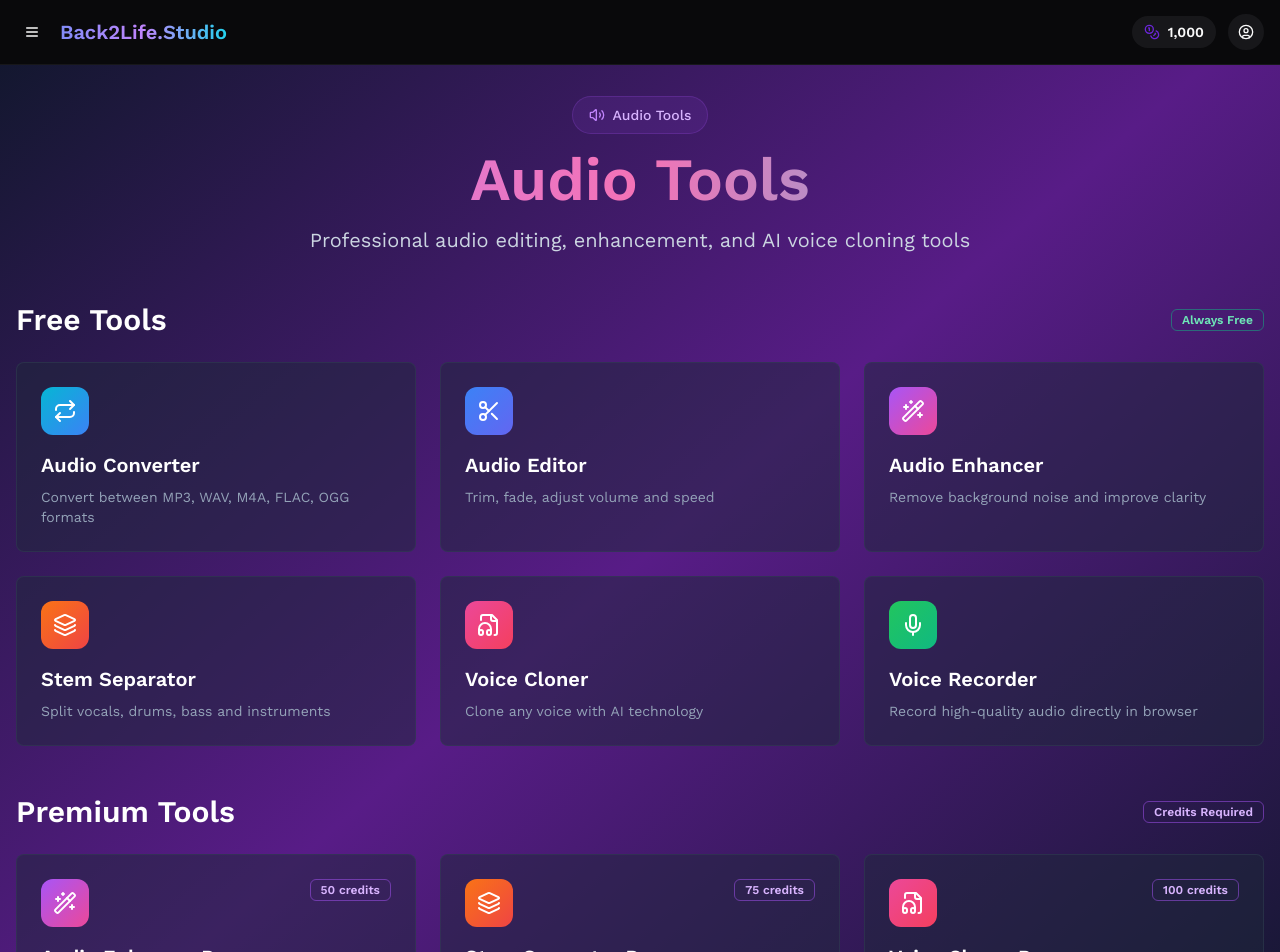
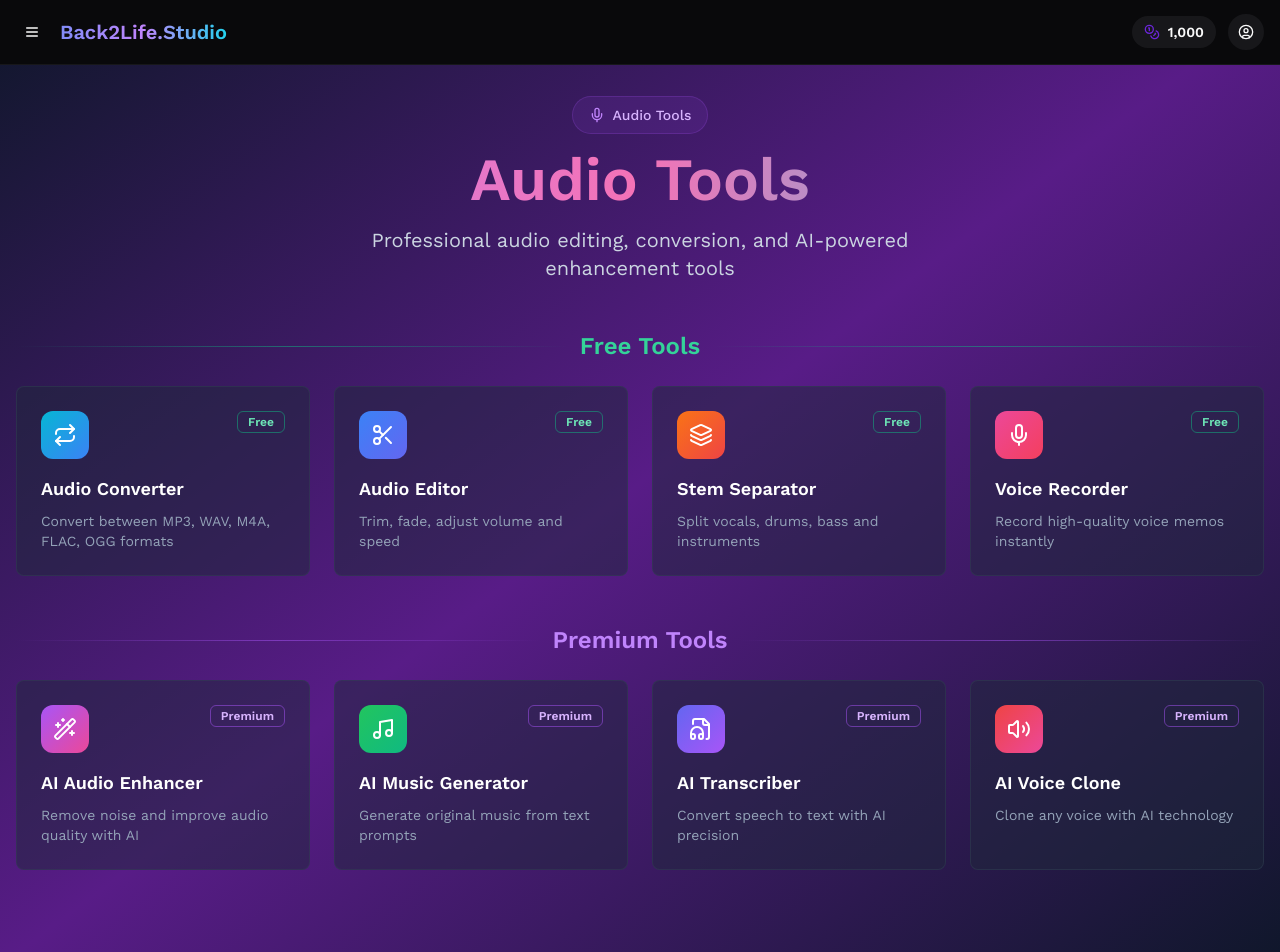
Before and after one commit to ashinstinct/sg-3f9e0639-0e46-47e0-ba87-cf415efaed8a-1774293159, a Next.js app: page /audio in a window 1280 px wide. Shown: the top 952 px of the page. Built offline with nearby package versions, Linux system fonts and the light colour scheme.

Commit message:
fix(ui): update agents link and audio page layout

```diff
--- a/src/components/Navigation.tsx
+++ b/src/components/Navigation.tsx
@@ -72,7 +72,7 @@ export function Navigation() {
     { name: "Audio", href: "/audio", icon: Mic },
     { name: "Music", href: "/music", icon: Music },
     { name: "Apps", href: "/tools", icon: Grid3x3 },
-    { name: "Agents", href: "/dashboard", icon: Bot },
+    { name: "Agents", href: "/agents", icon: Bot },
     { name: "Free Tools", href: "/free-tools", icon: Sparkles },
   ];
 
--- a/src/pages/audio.tsx
+++ b/src/pages/audio.tsx
@@ -21,13 +21,6 @@ const FREE_TOOLS = [
     color: "from-blue-500 to-indigo-500",
   },
   {
-    title: "Audio Enhancer",
-    description: "Remove background noise and improve clarity",
-    icon: Wand2,
-    href: "/enhance",
-    color: "from-purple-500 to-pink-500",
-  },
-  {
     title: "Stem Separator",
     description: "Split vocals, drums, bass and instruments",
     icon: Layers,
@@ -35,45 +28,46 @@ const FREE_TOOLS = [
     color: "from-orange-500 to-red-500",
   },
   {
-    title: "Voice Cloner",
-    description: "Clone any voice with AI technology",
-    icon: FileAudio,
-    href: "/clone",
-    color: "from-pink-500 to-rose-500",
-  },
-  {
     title: "Voice Recorder",
-    description: "Record high-quality audio directly in browser",
+    description: "Record high-quality voice memos instantly",
     icon: Mic,
     href: "/record-voice",
-    color: "from-green-500 to-emerald-500",
+    color: "from-pink-500 to-rose-500",
   },
 ];
 
 const PREMIUM_TOOLS = [
   {
-    title: "Audio Enhancer Pro",
-    description: "Professional AI denoising with Adobe Podcast API",
+    title: "AI Audio Enhancer",
+    description: "Remove noise and improve audio quality with AI",
     icon: Wand2,
     href: "/enhance",
     color: "from-purple-500 to-pink-500",
-    credits: 50,
+    pricing: "Premium"
   },
   {
-    title: "Stem Separator Pro",
-    description: "Studio-quality stem separation with lalal.ai",
-    icon: Layers,
-    href: "/stems",
-    color: "from-orange-500 to-red-500",
-    credits: 75,
+    title: "AI Music Generator",
+    description: "Generate original music from text prompts",
+    icon: Music,
+    href: "/music",
+    color: "from-green-500 to-emerald-500",
+    pricing: "Premium"
   },
   {
-    title: "Voice Cloner Pro",
-    description: "Premium voice cloning with Fish Audio",
+    title: "AI Transcriber",
+    description: "Convert speech to text with AI precision",
     icon: FileAudio,
+    href: "/transcriber",
+    color: "from-indigo-500 to-purple-500",
+    pricing: "Premium"
+  },
+  {
+    title: "AI Voice Clone",
+    description: "Clone any voice with AI technology",
+    icon: Volume2,
     href: "/clone",
-    color: "from-pink-500 to-rose-500",
-    credits: 100,
+    color: "from-red-500 to-pink-500",
+    pricing: "Premium"
   },
 ];
 
@@ -82,47 +76,53 @@ export default function AudioPage() {
     <>
       <SEO
         title="Audio Tools - Back2Life.Studio"
-        description="Professional audio editing, enhancement, and AI voice tools"
+        description="Professional audio tools for editing, conversion, enhancement, and AI-powered features"
       />
       <div className="min-h-screen bg-gradient-to-br from-slate-900 via-purple-900 to-slate-900">
         <Navigation />
         <main className="container mx-auto px-4 py-24">
           <div className="max-w-7xl mx-auto space-y-12">
-            {/* Centered Header */}
+            {/* Header - Centered */}
             <div className="text-center space-y-4">
               <div className="inline-flex items-center gap-2 bg-purple-500/10 border border-purple-500/20 rounded-full px-4 py-2">
-                <Volume2 className="w-4 h-4 text-purple-400" />
+                <Mic className="w-4 h-4 text-purple-400" />
                 <span className="text-sm font-medium text-purple-300">Audio Tools</span>
               </div>
               <h1 className="text-5xl md:text-6xl font-bold bg-gradient-to-r from-purple-400 via-pink-400 to-cyan-400 bg-clip-text text-transparent">
                 Audio Tools
               </h1>
               <p className="text-xl text-slate-300 max-w-2xl mx-auto">
-                Professional audio editing, enhancement, and AI voice cloning tools
+                Professional audio editing, conversion, and AI-powered enhancement tools
               </p>
             </div>
 
             {/* Free Tools Section */}
             <div className="space-y-6">
-              <div className="flex items-center justify-between">
-                <h2 className="text-3xl font-bold text-white">Free Tools</h2>
-                <Badge variant="outline" className="border-emerald-500/50 text-emerald-300">
-                  Always Free
-                </Badge>
+              <div className="flex items-center gap-3">
+                <div className="h-px flex-1 bg-gradient-to-r from-transparent via-emerald-500/50 to-transparent" />
+                <h2 className="text-2xl font-bold text-emerald-400">Free Tools</h2>
+                <div className="h-px flex-1 bg-gradient-to-r from-transparent via-emerald-500/50 to-transparent" />
               </div>
-              <div className="grid md:grid-cols-2 lg:grid-cols-3 gap-6">
+
+              <div className="grid md:grid-cols-2 lg:grid-cols-4 gap-6">
                 {FREE_TOOLS.map((tool) => (
                   <Link key={tool.title} href={tool.href}>
-                    <Card className="bg-slate-800/50 border-slate-700/50 hover:border-purple-500/50 transition-all h-full cursor-pointer group">
+                    <Card className="bg-slate-800/50 border-slate-700/50 hover:border-emerald-500/50 transition-all h-full group cursor-pointer">
                       <CardContent className="p-6 space-y-4">
-                        <div className={`p-3 rounded-xl bg-gradient-to-br ${tool.color} w-fit`}>
-                          <tool.icon className="w-6 h-6 text-white" />
+                        <div className="flex items-start justify-between">
+                          <div className={`p-3 rounded-xl bg-gradient-to-br ${tool.color} group-hover:scale-110 transition-transform`}>
+                            <tool.icon className="w-6 h-6 text-white" />
+                          </div>
+                          <Badge variant="outline" className="border-emerald-500/50 text-emerald-300">
+                            Free
+                          </Badge>
                         </div>
+
                         <div className="space-y-2">
-                          <h3 className="text-xl font-bold text-white group-hover:text-purple-400 transition-colors">
+                          <h3 className="text-lg font-bold text-white group-hover:text-emerald-400 transition-colors">
                             {tool.title}
                           </h3>
-                          <p className="text-slate-400 text-sm">{tool.description}</p>
+                          <p className="text-sm text-slate-400">{tool.description}</p>
                         </div>
                       </CardContent>
                     </Card>
@@ -133,30 +133,31 @@ export default function AudioPage() {
 
             {/* Premium Tools Section */}
             <div className="space-y-6">
-              <div className="flex items-center justify-between">
-                <h2 className="text-3xl font-bold text-white">Premium Tools</h2>
-                <Badge variant="outline" className="border-purple-500/50 text-purple-300">
-                  Credits Required
-                </Badge>
+              <div className="flex items-center gap-3">
+                <div className="h-px flex-1 bg-gradient-to-r from-transparent via-purple-500/50 to-transparent" />
+                <h2 className="text-2xl font-bold text-purple-400">Premium Tools</h2>
+                <div className="h-px flex-1 bg-gradient-to-r from-transparent via-purple-500/50 to-transparent" />
               </div>
-              <div className="grid md:grid-cols-2 lg:grid-cols-3 gap-6">
+
+              <div className="grid md:grid-cols-2 lg:grid-cols-4 gap-6">
                 {PREMIUM_TOOLS.map((tool) => (
                   <Link key={tool.title} href={tool.href}>
-                    <Card className="bg-slate-800/50 border-slate-700/50 hover:border-purple-500/50 transition-all h-full cursor-pointer group">
+                    <Card className="bg-slate-800/50 border-slate-700/50 hover:border-purple-500/50 transition-all h-full group cursor-pointer">
                       <CardContent className="p-6 space-y-4">
                         <div className="flex items-start justify-between">
-                          <div className={`p-3 rounded-xl bg-gradient-to-br ${tool.color}`}>
+                          <div className={`p-3 rounded-xl bg-gradient-to-br ${tool.color} group-hover:scale-110 transition-transform`}>
                             <tool.icon className="w-6 h-6 text-white" />
                           </div>
                           <Badge variant="outline" className="border-purple-500/50 text-purple-300">
-                            {tool.credits} credits
+                            {tool.pricing}
                           </Badge>
                         </div>
+
                         <div className="space-y-2">
-                          <h3 className="text-xl font-bold text-white group-hover:text-purple-400 transition-colors">
+                          <h3 className="text-lg font-bold text-white group-hover:text-purple-400 transition-colors">
                             {tool.title}
                           </h3>
-                          <p className="text-slate-400 text-sm">{tool.description}</p>
+                          <p className="text-sm text-slate-400">{tool.description}</p>
                         </div>
                       </CardContent>
                     </Card>
```
